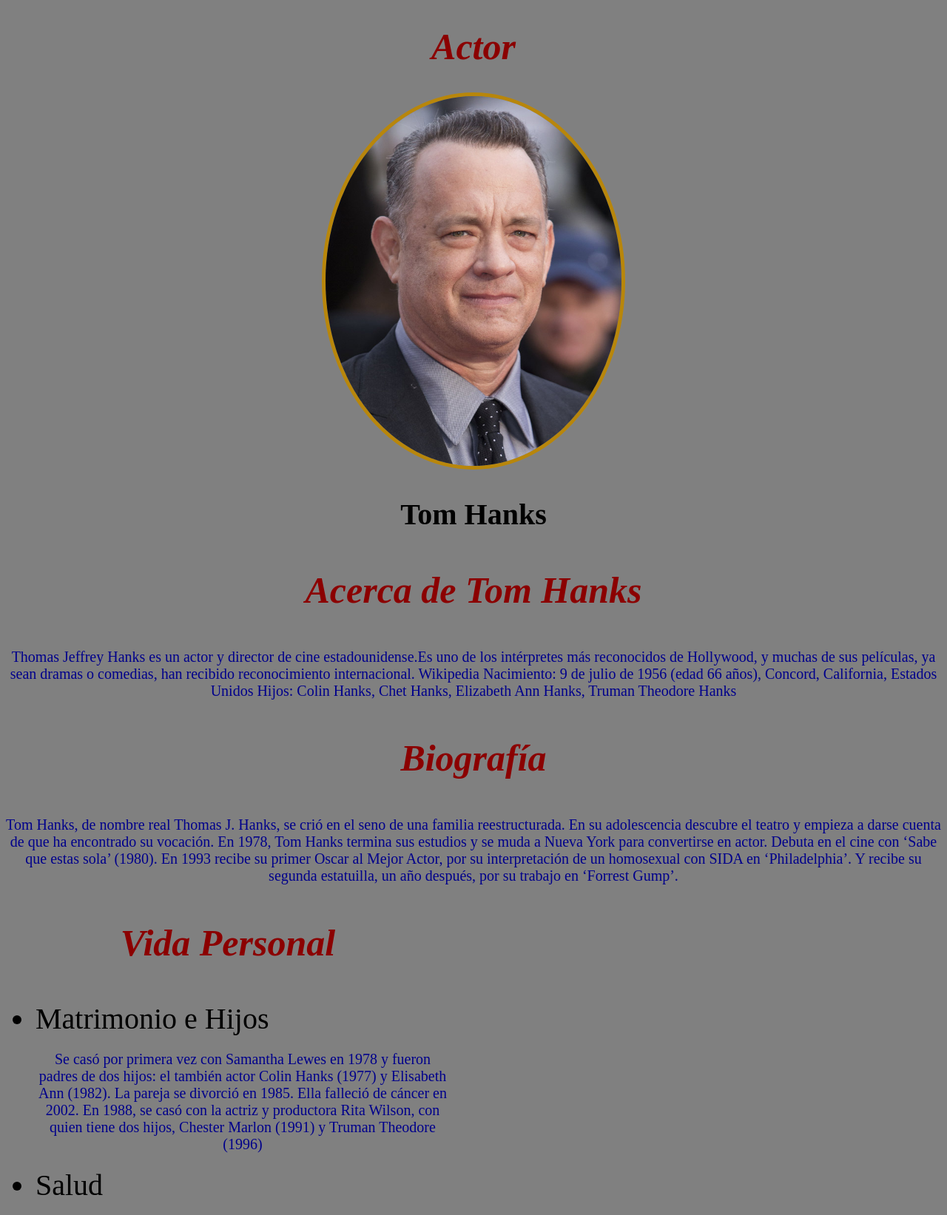
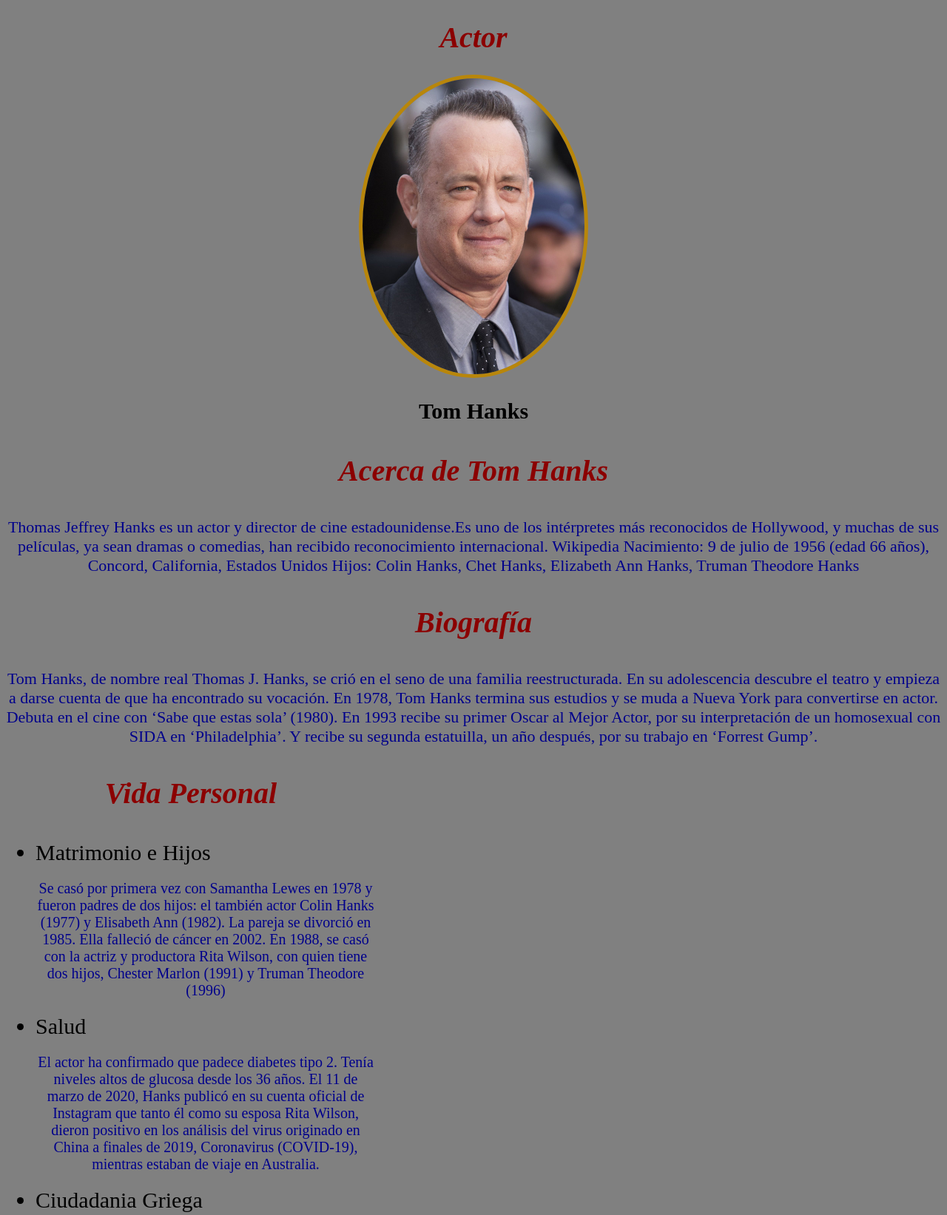
Before and after one commit to Brianch93/repositorioFamoso, a plain HTML site: page index.html in a window 1280 px wide. Shown: the top 1643 px of the page at 74% size. Drawn offline with Linux system fonts and the light colour scheme.

Commit message:
acomodando

```diff
--- a/estilos.css
+++ b/estilos.css
@@ -5,47 +5,47 @@
 }
 
 #perfilFoto{
-    border-radius: 50%;
+    border-radius: 60%;
     border:solid 5px;
     border-color: darkgoldenrod;
-    width: 400px;
-    height: 500px;
+    width: 300px;
+    height: 400px;
 
 }
 
 .titulos{
     font-style: italic;
-    font-size: 50px;
+    font-size: 40px;
     color: darkred;
     font-style: oblique;
 }
 
 h2{
     color: black;
-    font-size: 40px;
+    font-size: 30px;
 }
 
 #dimensionAcerca{
 
-    font-size: 20px;
+    font-size: 22px;
     text-align: center;
 }
 
 #dimensionBiografia{
 
-    font-size: 20px;
+    font-size: 22px;
     text-align: center;
 }
 
 #dimensionVida{
-    width: 600px;
-    height: 900px;
+    width: 500px;
+    height: 800px;
     font-size: 20px;
     text-align: center;
 }
 
 .colorLi{
-    font-size: 40px;
+    font-size: 30px;
     color: black;
 }
 
@@ -56,6 +56,6 @@ li{
 }
 
 .tamaño{
-    width: 250px;
-    height: 250px;
+    width: 300px;
+    height: 300px;
 }
```
